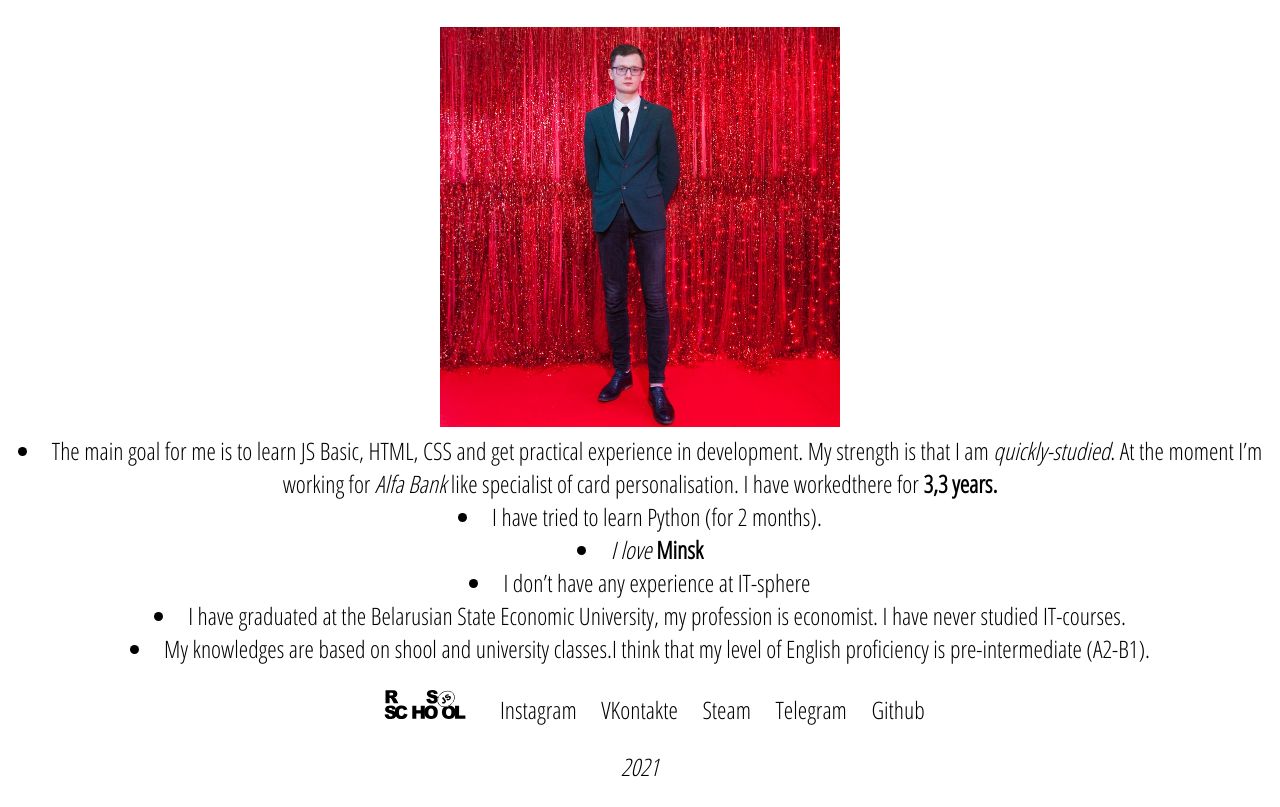
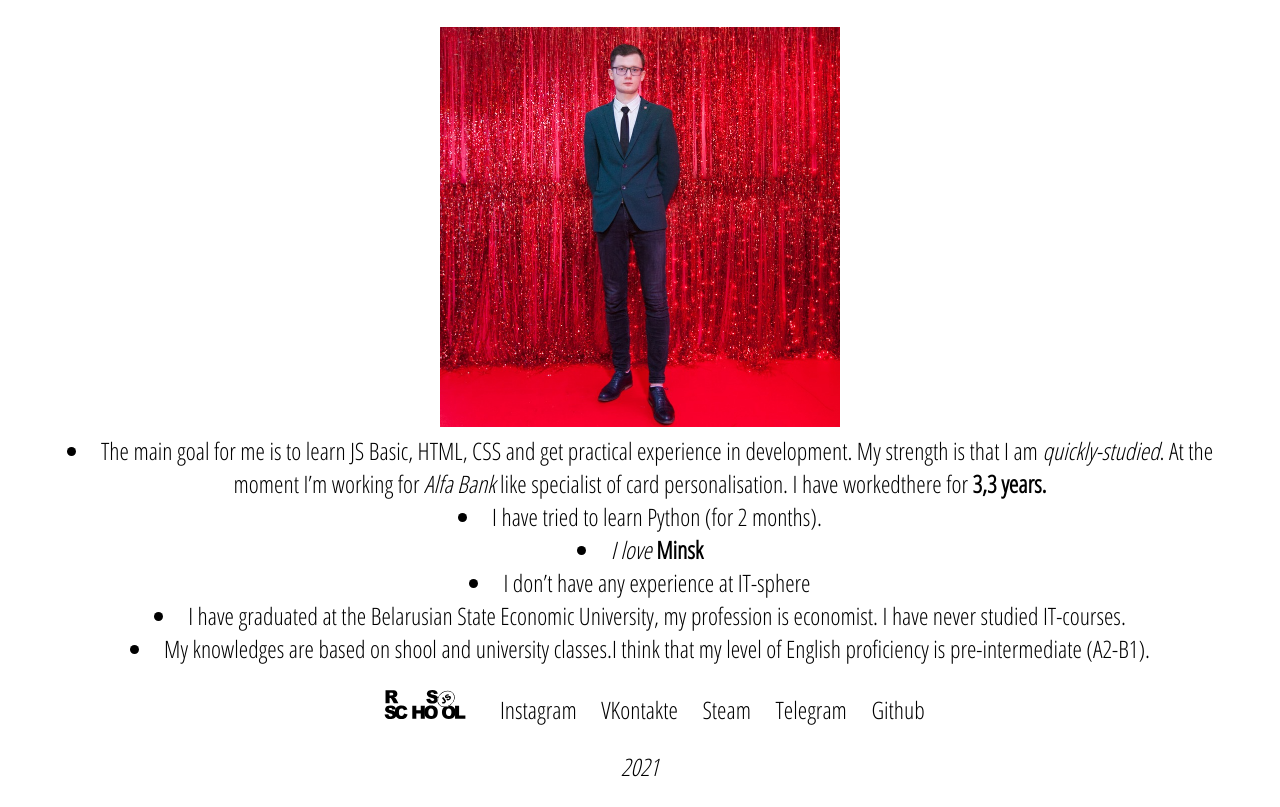
Before and after one commit to Nasoker/rsschool-cv, a plain HTML site: page index.html in a window 1280 px wide. Shown: the part 139-946 px from the top of the page. Drawn offline with Linux system fonts and the light colour scheme.

Commit message:
add : article width

```diff
--- a/main.css
+++ b/main.css
@@ -4,6 +4,7 @@ body {
 
 header,
 footer {
+    margin:0;
     text-align: center;
     font-size: 24px;
 }
@@ -25,6 +26,8 @@ a:visited {
 }
 
 article {
+    width: 1200px;
+    margin: 0 auto;
     text-align: center;
     font-size: 24px;
 }
```
